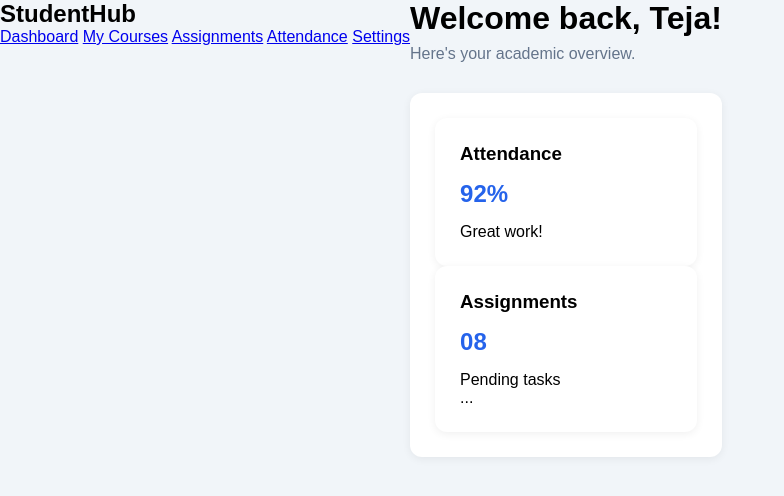
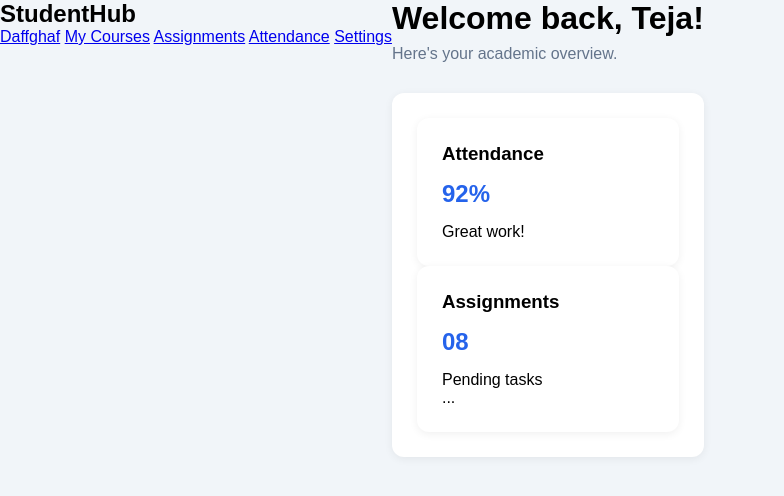
Before and after one commit to naikc0684-web/git-workshop, a plain HTML site: page index.html in a window 1280 px wide. Shown: the whole page, without its empty margins (0-784 px from the left). Drawn offline with Linux system fonts and the light colour scheme.

Commit message:
First commit

```diff
--- a/index.html
+++ b/index.html
@@ -8,7 +8,7 @@
 <body>
 <div class="siideber">
 <h2>StudentHub</h2>
-<a href="#">Dashboard</a>
+<a href="#">Daffghaf</a>
 <a href="#">My Courses</a>
  <a href="#">Assignments</a>
 <a href="#">Attendance</a>
```
